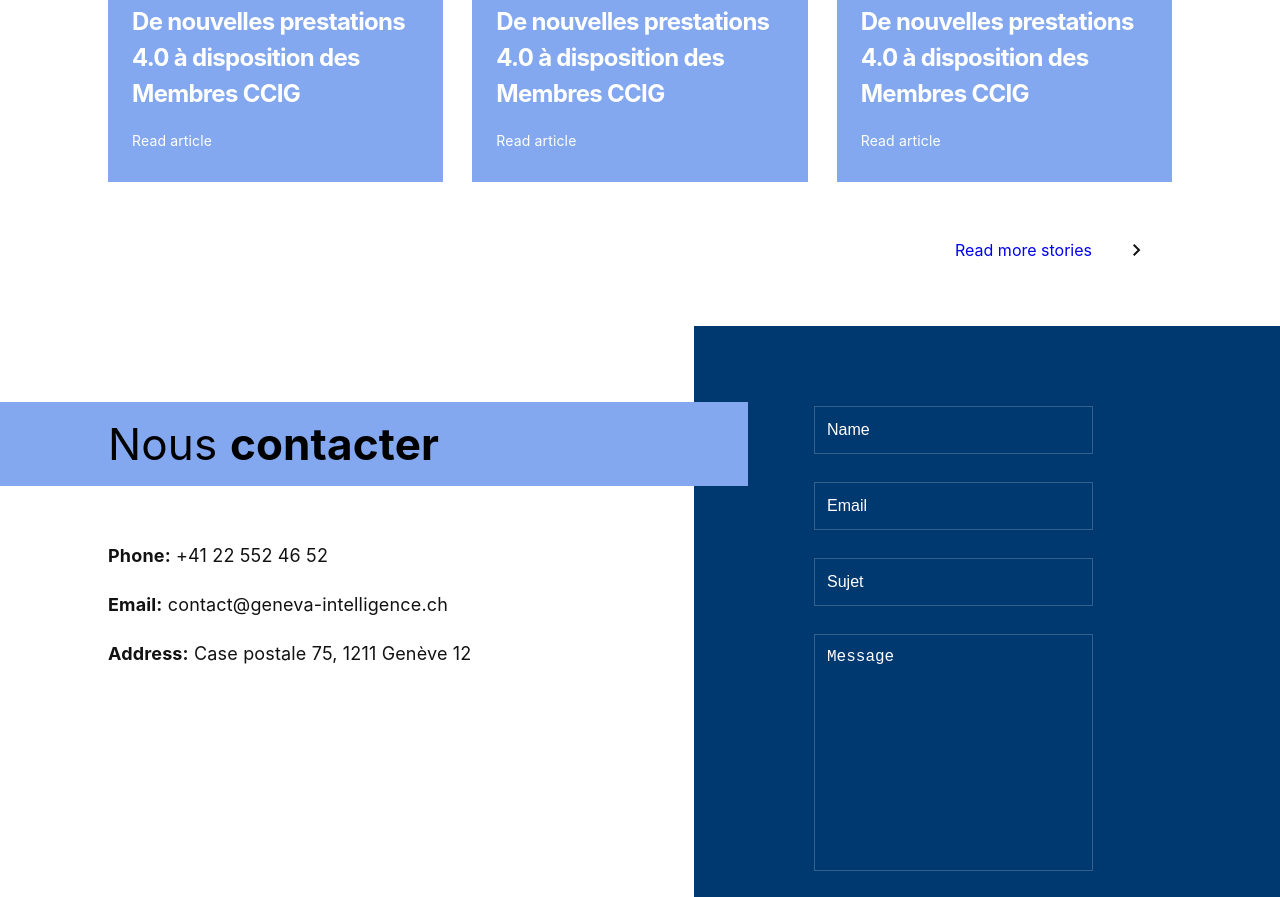
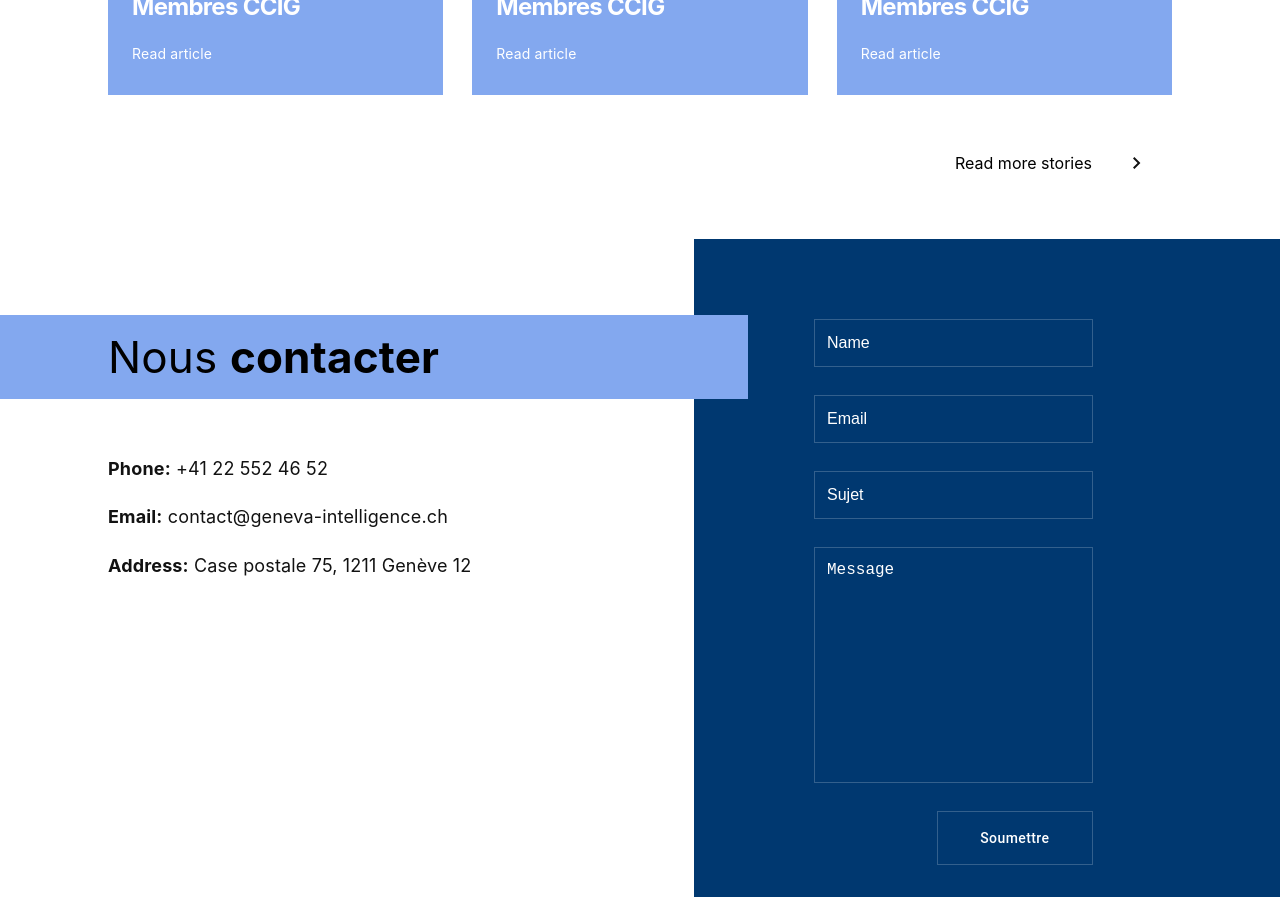
Before and after one commit to kirill-seliverstov/geneva_intelligence, a React (Create React App) app: page / in a window 1280 px wide. Shown: the part 4700-5597 px from the top of the page. Built offline with nearby package versions, Linux system fonts and the light colour scheme.

Commit message:
homepage done

```diff
--- a/src/components/Contact/styles.js
+++ b/src/components/Contact/styles.js
@@ -1,8 +1,5 @@
 import styled from "styled-components/macro";
 
-// import { makeStyles, withStyles } from "@mui/material";
-
-import { TextField } from "@mui/material";
 import Button from "@mui/material/Button"
 
 const ContactWrapper = styled.div`
--- a/src/pages/Homepage/index.jsx
+++ b/src/pages/Homepage/index.jsx
@@ -134,7 +134,7 @@
                         ainsi que des organisations internationales et des institutions
                         publiques dans une quinzaine de secteurs d’activités.
                     </Description>
-                    <StyledImg src={proposImage} marginBottom='9rem' />
+                    <StyledImg src={proposImage} marginBottom='9rem' width='100%'/>
                 </Propos>
             </Container>
 
--- a/src/pages/Homepage/styles.js
+++ b/src/pages/Homepage/styles.js
@@ -80,6 +80,7 @@
     margin: ${props => props.margin};
     margin-right: ${props => props.marginRight};
     margin-bottom: ${props => props.marginBottom || '0'};
+    width: ${props => props.width}
 `
 
 const Propos = styled.div`
@@ -154,7 +155,7 @@
 `
 
 const OurValuesTitle = styled.p`
-    font-size: 44px;
+    font-size: 2.75rem;
     line-height: 100%;
 
     margin-bottom: 2rem;
@@ -263,7 +264,7 @@
 `
 
 const BlogButton = styled(InfoButton)`
-    max-width: 250px;
+    max-width: 15.6rem;
 
     border: none;
 `
@@ -273,6 +274,8 @@
 
     margin-top: 2rem;
     margin-right: 6.75rem;
+
+    color: inherit;
 `
 
 export {
```
Also changed, not shown: src/components/Footer/styles.js (+0 -7 lines).
